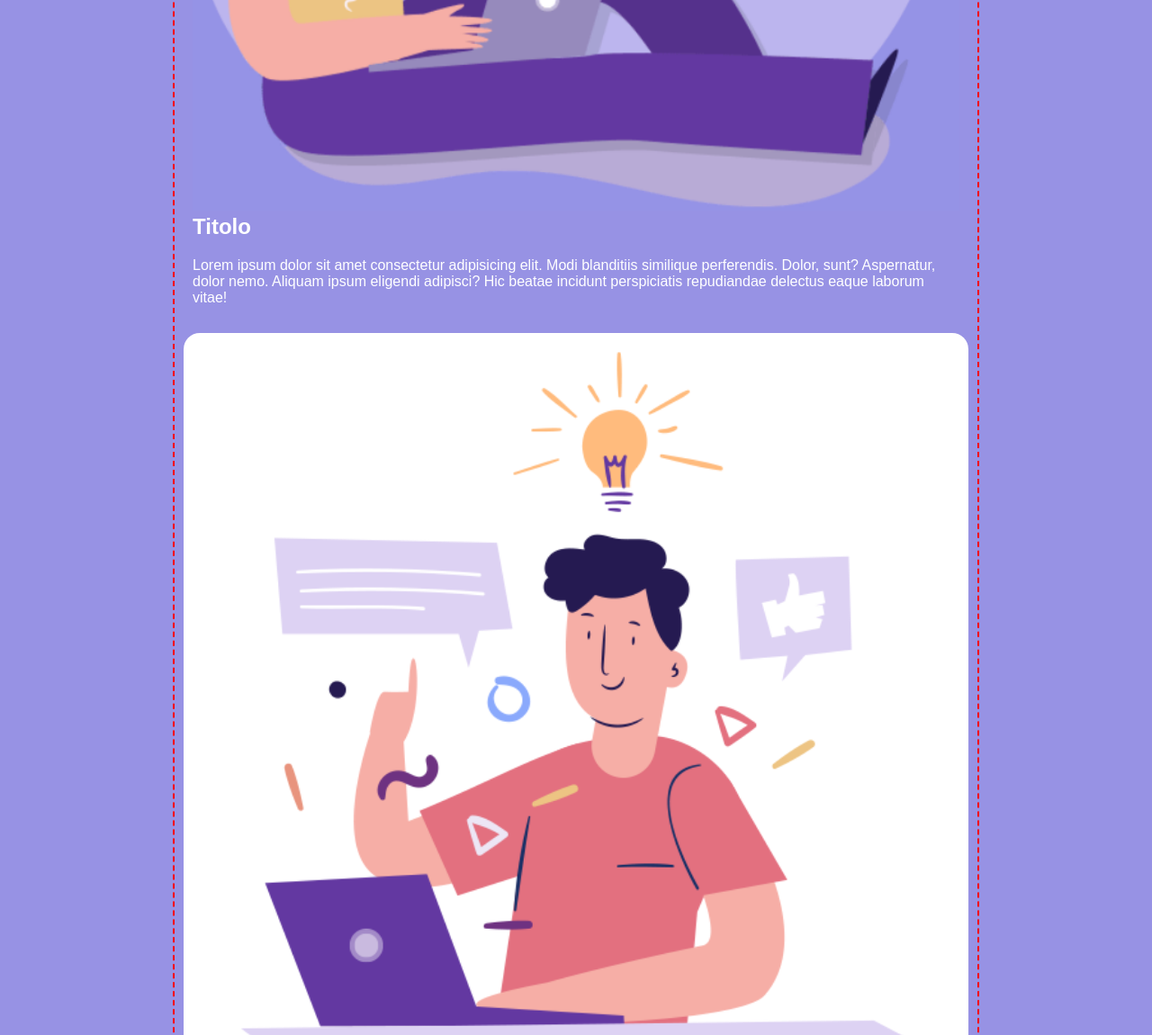
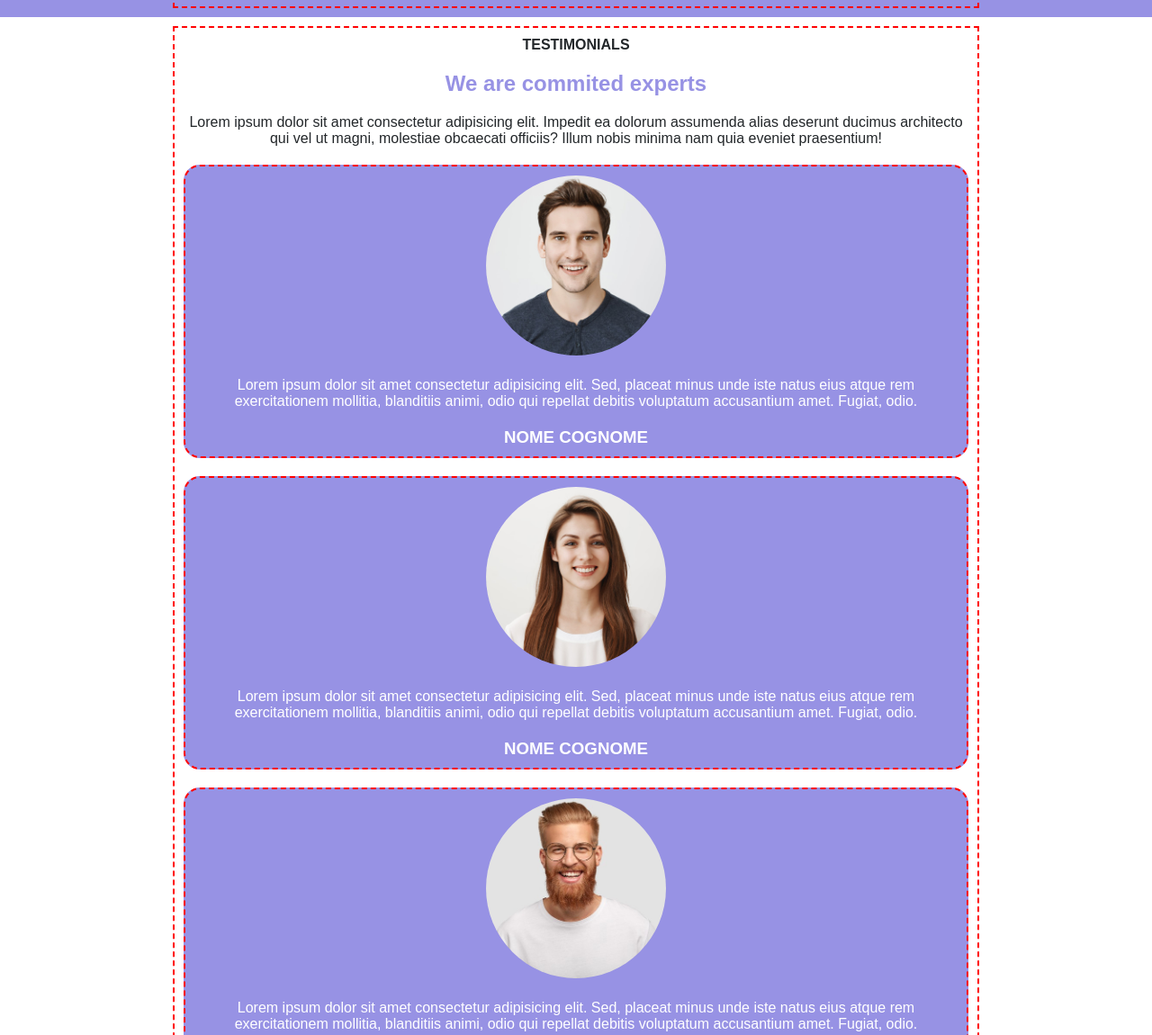
Before and after one commit to andreabellome/htmlcss-responsive-layout, a plain HTML site: page index.html in a window 1280 px wide. Shown: the part 1359-2509 px from the top of the page at 90% size. Drawn offline with Linux system fonts and the light colour scheme.

Commit message:
testimonials

```diff
--- a/assets/css/media_query.css
+++ b/assets/css/media_query.css
@@ -45,6 +45,25 @@ header div ul{
     width: 45px;
     text-align: center;
     line-height: 45px;
+}
+
+.img-rounded{
+    width: 200px;
+    border-radius: 100%;
+    object-fit: cover;
+    aspect-ratio: 1;
+}
+
+.circle{
+    border-radius: 100%;
+    display: inline-block;
+    height: 150px;
+    width: 150px;
+    text-align: center;
+    line-height: 150px;
+
+    background-image: url(../img/testimonial1.jpg);
+    background-repeat: no-repeat;
 }
 
 /* MEDIA QUERY */
@@ -100,4 +119,17 @@ header div ul{
     .card:first-child{
         flex-basis: calc(66.66% - 1%);
     }
+
+    .strategy-planning .col{
+        flex-basis: 50%;
+    }
+
+    .card-white{
+        align-self: flex-end;
+    }
+
+    .card-white img{
+        width: 50%;
+    }
+
 }
--- a/assets/css/style.css
+++ b/assets/css/style.css
@@ -441,6 +441,10 @@ a{
     color: var(--color-black);
 }
 
+.col-purple{
+    color: var(--color-purple);;
+}
+
 .col-light-gray{
     color: var(--color-light-gray);
 }
--- a/index.html
+++ b/index.html
@@ -63,6 +63,7 @@
     <!-- START: main -->
     <main class="padd-top-10 padd-bottom-10">
 
+        <!-- start: intro -->
         <section class="intro debug width-70 max-width margin-auto flex flex-wrap just-cont-between padd-10 mb-20">
 
             <div class="card debug bg-light-blue padd-10" >
@@ -119,18 +120,20 @@
             </div>
 
         </section>
+        <!-- end: intro -->
 
-        <section class="bg-purple padd-bottom-10 padd-top-10">
+        <!-- start: strategy planning -->
+        <section class="strategy-planning bg-purple padd-bottom-10 padd-top-10">
 
             <div class="debug width-70 max-width margin-auto flex flex-wrap padd-10" >
 
-                <div class="padd-10 mb-20">
+                <div class="col padd-10 mb-20 text-align-center">
                     <img class="strategy-img" src="./assets/img/planning1.png" alt="planning1">
                     <h2 class="col-white mb-20">Titolo</h2>
                     <p class="col-white">Lorem ipsum dolor sit amet consectetur adipisicing elit. Modi blanditiis similique perferendis. Dolor, sunt? Aspernatur, dolor nemo. Aliquam ipsum eligendi adipisci? Hic beatae incidunt perspiciatis repudiandae delectus eaque laborum vitae!</p>
                 </div>
 
-                <div class="padd-10 card-white text-align-center">
+                <div class="col padd-10 card-white text-align-center">
                     <img class="strategy-img mb-10" src="./assets/img/planning2.png" alt="planning2">
                     <h2 class="mb-20">Titolo</h2>
                     <p class="col-dark mb-20">Lorem ipsum, dolor sit amet consectetur adipisicing elit. Soluta autem architecto, recusandae dolorum ipsum vero, ab dicta debitis accusantium assumenda illo qui veniam reprehenderit sapiente magnam provident ex iusto. Voluptatem.</p>
@@ -142,6 +145,72 @@
             </div>
 
         </section>
+        <!-- end: strategy planning -->
+
+        <section class="padd-bottom-10 padd-top-10">
+
+            <div class="debug margin-auto width-70 max-width padd-10 text-align-center">
+
+                <h4 class="mb-20">
+                    TESTIMONIALS
+                </h4>
+
+                <h2 class="mb-20 col-purple">
+                    We are commited experts
+                </h2>
+
+                <p class="mb-20">
+                    Lorem ipsum dolor sit amet consectetur adipisicing elit. Impedit ea dolorum assumenda alias deserunt ducimus architecto qui vel ut magni, molestiae obcaecati officiis? Illum nobis minima nam quia eveniet praesentium!
+                </p>
+
+                <div class="debug bg-purple padd-10 mb-20" style="border-radius: 18px;">
+
+                    <img class="img-rounded mb-20" src="./assets/img/testimonial1.jpg" alt="testimonial1">
+
+                    <p class="mb-20 col-white">
+                        Lorem ipsum dolor sit amet consectetur adipisicing elit. Sed, placeat minus unde iste natus eius atque rem exercitationem mollitia, blanditiis animi, odio qui repellat debitis voluptatum accusantium amet. Fugiat, odio.
+                    </p>
+
+                    <h3 class="col-white">
+                        NOME COGNOME
+                    </h3>
+
+                </div>
+
+                <div class="debug bg-purple padd-10 mb-20" style="border-radius: 18px;">
+
+                    <img class="img-rounded mb-20" src="./assets/img/testimonial2.jpg" alt="testimonial2">
+
+                    <p class="mb-20 col-white">
+                        Lorem ipsum dolor sit amet consectetur adipisicing elit. Sed, placeat minus unde iste natus eius atque rem exercitationem mollitia, blanditiis animi, odio qui repellat debitis voluptatum accusantium amet. Fugiat, odio.
+                    </p>
+
+                    <h3 class="col-white">
+                        NOME COGNOME
+                    </h3>
+
+                </div>
+
+                <div class="debug bg-purple padd-10 mb-20" style="border-radius: 18px;">
+
+                    <img class="img-rounded mb-20" src="./assets/img/testimonial3.jpg" alt="testimonial3">
+
+                    <p class="mb-20 col-white">
+                        Lorem ipsum dolor sit amet consectetur adipisicing elit. Sed, placeat minus unde iste natus eius atque rem exercitationem mollitia, blanditiis animi, odio qui repellat debitis voluptatum accusantium amet. Fugiat, odio.
+                    </p>
+
+                    <h3 class="col-white">
+                        NOME COGNOME
+                    </h3>
+
+                </div>
+
+
+
+            </div>
+
+        </section>
+
 
     </main>
     <!-- END: main -->
```
